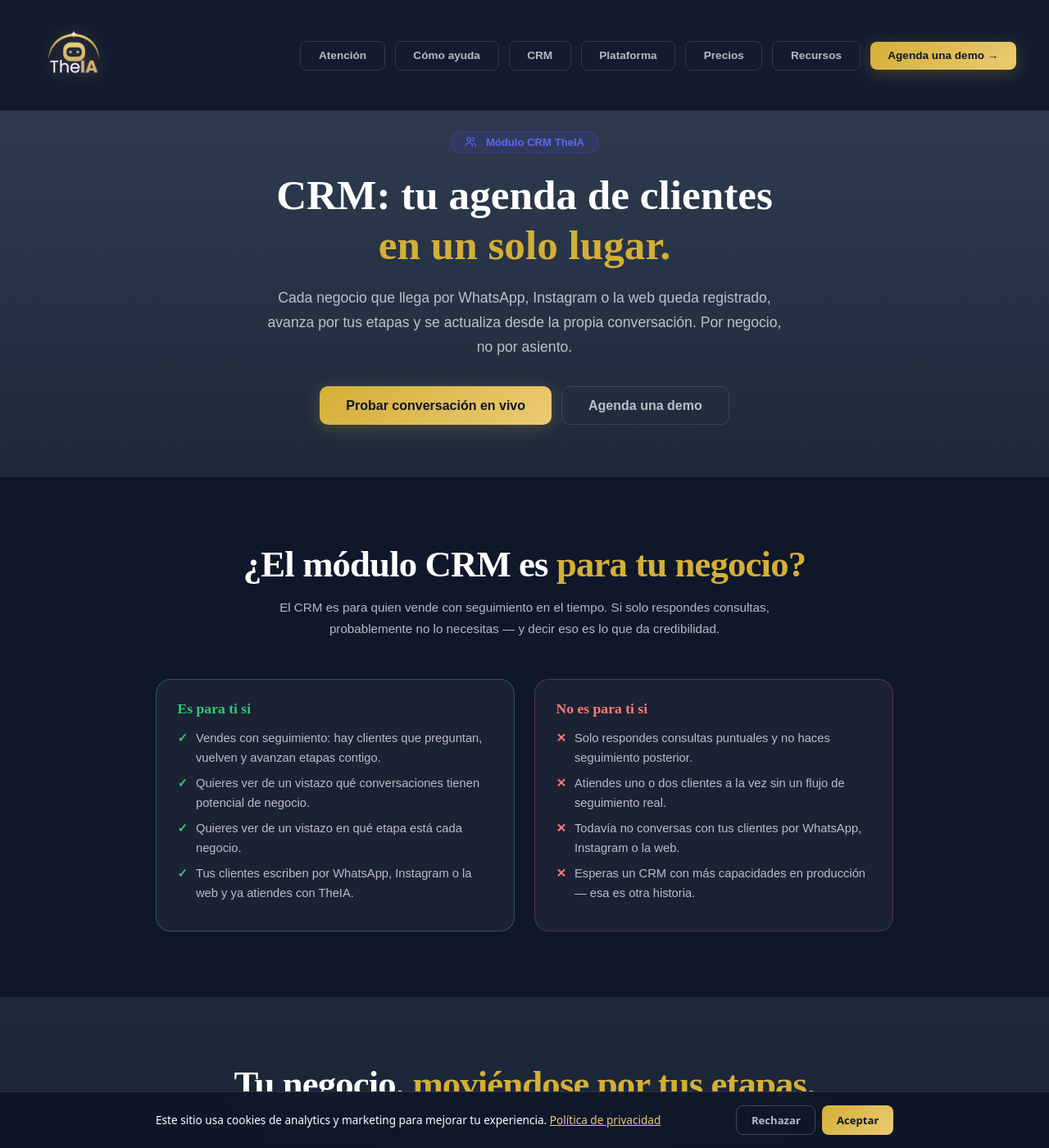
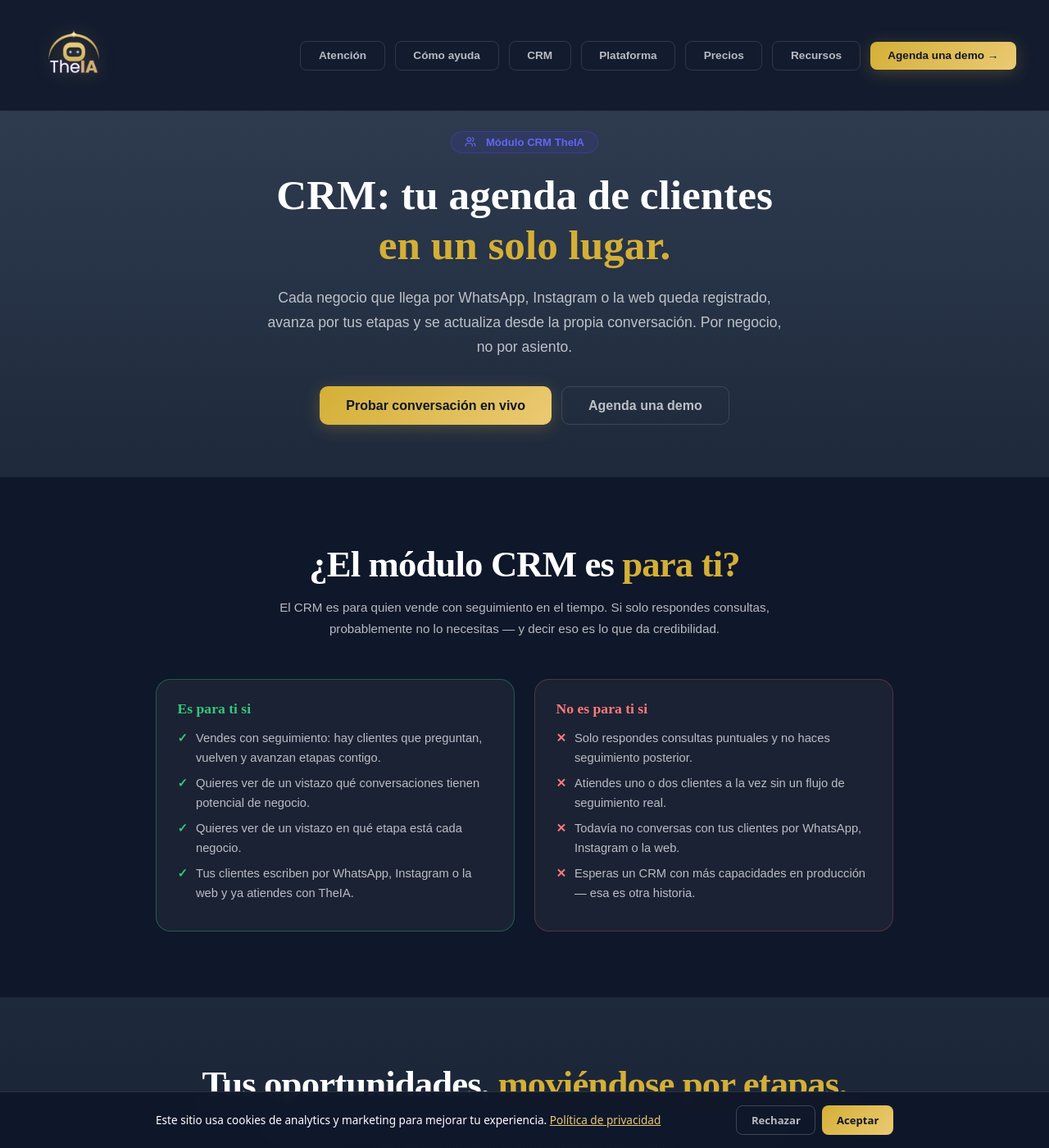
Before and after one commit to rodmera/theia-landing, a Jekyll site: the page crm.html, which Jekyll copies as it is, in a window 1280 px wide and 1400 px high. Shown: the whole window at 82% size. Built offline with Jekyll 4.4.1, drawn with Linux system fonts in a browser that asks for light colours; a script that is not in the unit is left out.

Commit message:
fix(copy): elimina frases y titulares H2 repetidos en crm, salud, servicios-pyme, automotriz y comercio

```diff
--- a/automotriz.html
+++ b/automotriz.html
@@ -352,7 +352,7 @@
 
   <section class="proceso">
     <div class="container">
-      <h2 class="section-title reveal" style="text-align:center;">Cómo funciona en <span class="gold">tu taller.</span></h2>
+      <h2 class="section-title reveal" style="text-align:center;">Puesta en marcha en <span class="gold">3 pasos simples.</span></h2>
       <p class="section-sub reveal">Configuración ágil y puesta en marcha llave en mano para tu equipo.</p>
 
       <div class="steps">
--- a/comercio.html
+++ b/comercio.html
@@ -352,7 +352,7 @@
 
   <section class="proceso">
     <div class="container">
-      <h2 class="section-title reveal" style="text-align:center;">Cómo funciona en <span class="gold">tu tienda.</span></h2>
+      <h2 class="section-title reveal" style="text-align:center;">Puesta en marcha en <span class="gold">3 pasos simples.</span></h2>
       <p class="section-sub reveal">Configuración sin dolor técnico. Tu catálogo funcionando en 48 horas.</p>
 
       <div class="steps">
--- a/crm.html
+++ b/crm.html
@@ -758,7 +758,7 @@
 
   <section class="fit">
     <div class="container">
-      <h2 class="section-title reveal">¿El módulo CRM es <span class="gold">para tu negocio?</span></h2>
+      <h2 class="section-title reveal">¿El módulo CRM es <span class="gold">para ti?</span></h2>
       <p class="section-sub reveal">El CRM es para quien vende con seguimiento en el tiempo. Si solo respondes consultas, probablemente no lo necesitas — y decir eso es lo que da credibilidad.</p>
       <div class="fit-grid">
         <div class="fit-card yes reveal">
@@ -785,7 +785,7 @@
 
   <section class="board">
     <div class="container">
-      <h2 class="section-title reveal">Tu negocio, <span class="gold">moviéndose por tus etapas.</span></h2>
+      <h2 class="section-title reveal">Tus oportunidades, <span class="gold">moviéndose por etapas.</span></h2>
       <p class="section-sub reveal">Cada columna es una etapa. Cada tarjeta es un negocio. Cuando TheIA detecta oportunidad en una conversación, lo agrega donde corresponde.</p>
       <div class="board-frame reveal">
         <a class="screenshot-link"
--- a/salud.html
+++ b/salud.html
@@ -355,7 +355,7 @@
 
   <section class="proceso">
     <div class="container">
-      <h2 class="section-title reveal" style="text-align:center;">Cómo funciona en <span class="gold">tu clínica.</span></h2>
+      <h2 class="section-title reveal" style="text-align:center;">Puesta en marcha en <span class="gold">3 pasos simples.</span></h2>
       <p class="section-sub reveal">Sin sobrecarga técnica para tu equipo. Puesta en marcha llave en mano.</p>
 
       <div class="steps">
--- a/servicios-pyme.html
+++ b/servicios-pyme.html
@@ -352,7 +352,7 @@
 
   <section class="proceso">
     <div class="container">
-      <h2 class="section-title reveal" style="text-align:center;">Cómo funciona en <span class="gold">tu empresa de servicios.</span></h2>
+      <h2 class="section-title reveal" style="text-align:center;">Puesta en marcha en <span class="gold">3 pasos simples.</span></h2>
       <p class="section-sub reveal">Proceso ágil de configuración adaptado al flujo de tus proyectos B2B.</p>
 
       <div class="steps">
```
Also changed, not shown: tests/test_site.py (+27 -0 lines).
